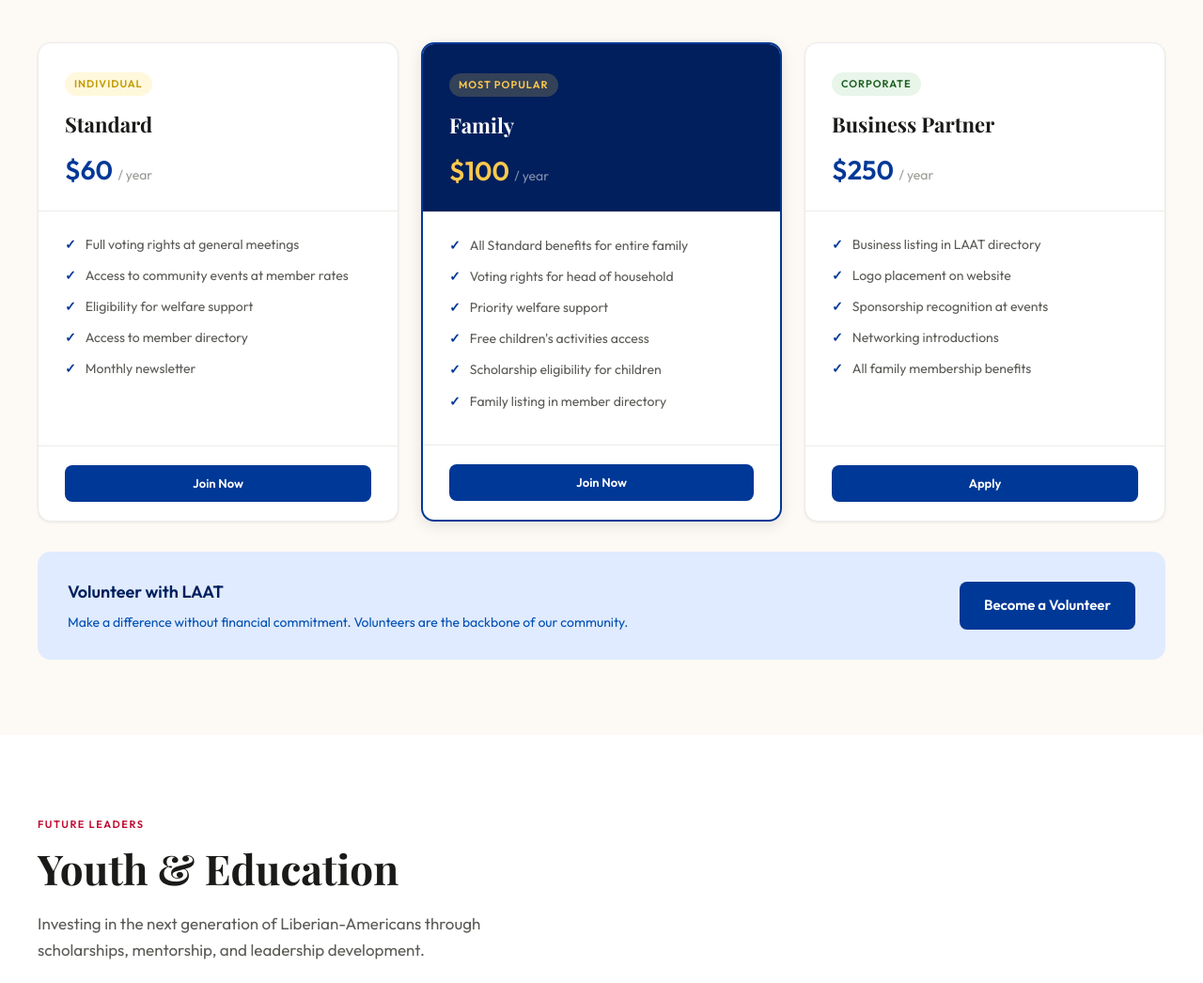
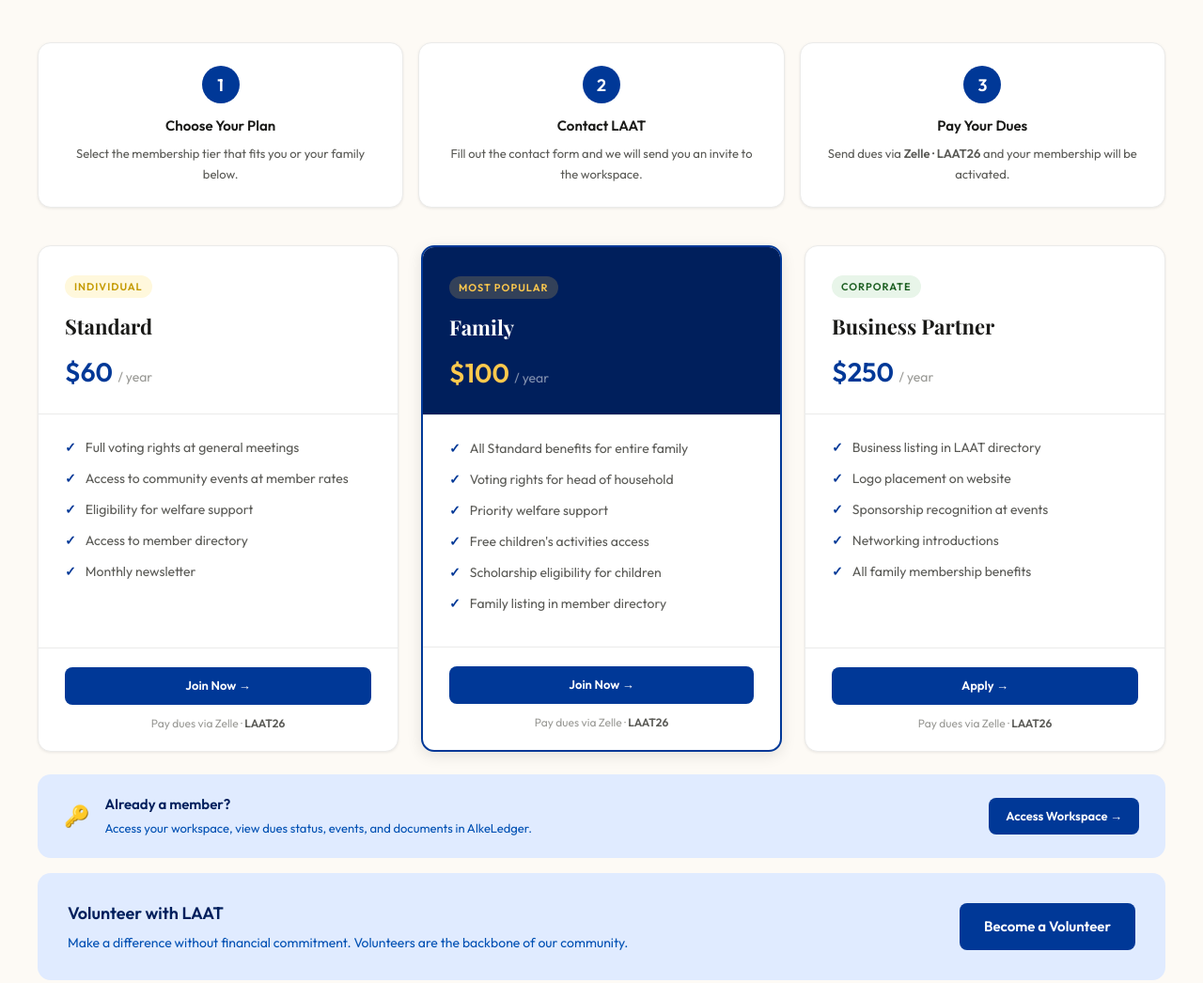
Before and after one commit to Dwehsidi/LAAT, a plain HTML site: page index.html in a window 1280 px wide. Shown: the part 5205-6251 px from the top of the page at 94% size. Drawn offline with nearby package versions, Linux system fonts and the light colour scheme; no server answers; a web font is replaced by a local one.

Commit message:
Update membership section with join flow and Zelle payment info
- Add 3-step How to Join process (choose plan → contact LAAT → pay dues)
- Show Zelle tag (LAAT26) on each membership card
- Redirect Join Now / Apply buttons to contact form
- Add "Already a member?" banner linking to AlkeLedger workspace

Co-Authored-By: Claude Sonnet 4.6 <noreply@anthropic.com>

```diff
--- a/index.html
+++ b/index.html
@@ -473,7 +473,10 @@
   }
   .leader-name { font-family: var(--font-display); font-size: 17px; font-weight: 700; color: var(--text); margin-bottom: 4px; }
   .leader-title { font-size: 13px; color: var(--gray-600); font-weight: 500; }
-  @media (max-width: 900px) { .leadership-grid { grid-template-columns: repeat(2, 1fr); } }
+  @media (max-width: 900px) {
+    .leadership-grid { grid-template-columns: repeat(2, 1fr); }
+    .join-steps { grid-template-columns: 1fr !important; }
+  }
   @media (max-width: 500px) { .leadership-grid { grid-template-columns: 1fr 1fr; gap: 16px; } .leader-photo { width: 90px; height: 90px; } }
 
   /* NAV LOGO as image */
@@ -828,6 +831,26 @@
     <span class="section-tag">Join Us</span>
     <h2 class="section-title">Become a Member</h2>
     <p class="section-sub">Membership in LAAT gives you access to community resources, cultural events, welfare support, and a network of Liberians across Central Texas.</p>
+
+    <!-- HOW TO JOIN STEPS -->
+    <div style="display:grid; grid-template-columns:repeat(3,1fr); gap:16px; margin-bottom:40px;">
+      <div style="background:var(--white); border-radius:var(--radius-lg); padding:24px; text-align:center; border:1px solid var(--gray-200); box-shadow:var(--shadow-sm);">
+        <div style="width:40px; height:40px; border-radius:50%; background:var(--blue); color:var(--white); font-weight:700; font-size:18px; display:flex; align-items:center; justify-content:center; margin:0 auto 12px;">1</div>
+        <h4 style="font-size:15px; font-weight:700; color:var(--text); margin-bottom:6px;">Choose Your Plan</h4>
+        <p style="font-size:13px; color:var(--gray-600);">Select the membership tier that fits you or your family below.</p>
+      </div>
+      <div style="background:var(--white); border-radius:var(--radius-lg); padding:24px; text-align:center; border:1px solid var(--gray-200); box-shadow:var(--shadow-sm);">
+        <div style="width:40px; height:40px; border-radius:50%; background:var(--blue); color:var(--white); font-weight:700; font-size:18px; display:flex; align-items:center; justify-content:center; margin:0 auto 12px;">2</div>
+        <h4 style="font-size:15px; font-weight:700; color:var(--text); margin-bottom:6px;">Contact LAAT</h4>
+        <p style="font-size:13px; color:var(--gray-600);">Fill out the contact form and we will send you an invite to the workspace.</p>
+      </div>
+      <div style="background:var(--white); border-radius:var(--radius-lg); padding:24px; text-align:center; border:1px solid var(--gray-200); box-shadow:var(--shadow-sm);">
+        <div style="width:40px; height:40px; border-radius:50%; background:var(--blue); color:var(--white); font-weight:700; font-size:18px; display:flex; align-items:center; justify-content:center; margin:0 auto 12px;">3</div>
+        <h4 style="font-size:15px; font-weight:700; color:var(--text); margin-bottom:6px;">Pay Your Dues</h4>
+        <p style="font-size:13px; color:var(--gray-600);">Send dues via <strong>Zelle · LAAT26</strong> and your membership will be activated.</p>
+      </div>
+    </div>
+
     <div class="membership-grid">
       <div class="mem-card">
         <div class="mem-header">
@@ -845,7 +868,8 @@
           </ul>
         </div>
         <div class="mem-footer">
-          <a href="https://app.alkeledger.com/laat" target="_blank" class="btn btn-sm" style="background:var(--blue); color:var(--white); width:100%; justify-content:center;">Join Now</a>
+          <a href="#contact" class="btn btn-sm" style="background:var(--blue); color:var(--white); width:100%; justify-content:center;">Join Now →</a>
+          <p style="text-align:center; font-size:12px; color:var(--gray-400); margin-top:10px;">Pay dues via Zelle · <strong style="color:var(--gray-600);">LAAT26</strong></p>
         </div>
       </div>
       <div class="mem-card featured">
@@ -865,7 +889,8 @@
           </ul>
         </div>
         <div class="mem-footer">
-          <a href="https://app.alkeledger.com/laat" target="_blank" class="btn btn-sm" style="background:var(--blue); color:var(--white); width:100%; justify-content:center;">Join Now</a>
+          <a href="#contact" class="btn btn-sm" style="background:var(--blue); color:var(--white); width:100%; justify-content:center;">Join Now →</a>
+          <p style="text-align:center; font-size:12px; color:var(--gray-400); margin-top:10px;">Pay dues via Zelle · <strong style="color:var(--gray-600);">LAAT26</strong></p>
         </div>
       </div>
       <div class="mem-card">
@@ -884,11 +909,23 @@
           </ul>
         </div>
         <div class="mem-footer">
-          <a href="https://app.alkeledger.com/laat" target="_blank" class="btn btn-sm" style="background:var(--blue); color:var(--white); width:100%; justify-content:center;">Apply</a>
+          <a href="#contact" class="btn btn-sm" style="background:var(--blue); color:var(--white); width:100%; justify-content:center;">Apply →</a>
+          <p style="text-align:center; font-size:12px; color:var(--gray-400); margin-top:10px;">Pay dues via Zelle · <strong style="color:var(--gray-600);">LAAT26</strong></p>
         </div>
       </div>
     </div>
-    <div style="background:var(--blue-light); border-radius:var(--radius-lg); padding:28px 32px; margin-top:32px; display:flex; justify-content:space-between; align-items:center; flex-wrap:wrap; gap:20px;">
+
+    <!-- EXISTING MEMBER NOTE -->
+    <div style="background:var(--blue-light); border-radius:var(--radius-lg); padding:20px 28px; margin-top:24px; display:flex; align-items:center; gap:16px; flex-wrap:wrap;">
+      <span style="font-size:22px;">🔑</span>
+      <div style="flex:1;">
+        <h4 style="font-size:15px; font-weight:700; color:var(--blue-dark); margin-bottom:2px;">Already a member?</h4>
+        <p style="font-size:13px; color:var(--blue-mid);">Access your workspace, view dues status, events, and documents in AlkeLedger.</p>
+      </div>
+      <a href="https://app.alkeledger.com/laat" target="_blank" class="btn btn-sm" style="background:var(--blue); color:var(--white); white-space:nowrap;">Access Workspace →</a>
+    </div>
+
+    <div style="background:var(--blue-light); border-radius:var(--radius-lg); padding:28px 32px; margin-top:16px; display:flex; justify-content:space-between; align-items:center; flex-wrap:wrap; gap:20px;">
       <div>
         <h4 style="font-size:18px; font-weight:700; color:var(--blue-dark); margin-bottom:6px;">Volunteer with LAAT</h4>
         <p style="font-size:14px; color:var(--blue-mid);">Make a difference without financial commitment. Volunteers are the backbone of our community.</p>
```
